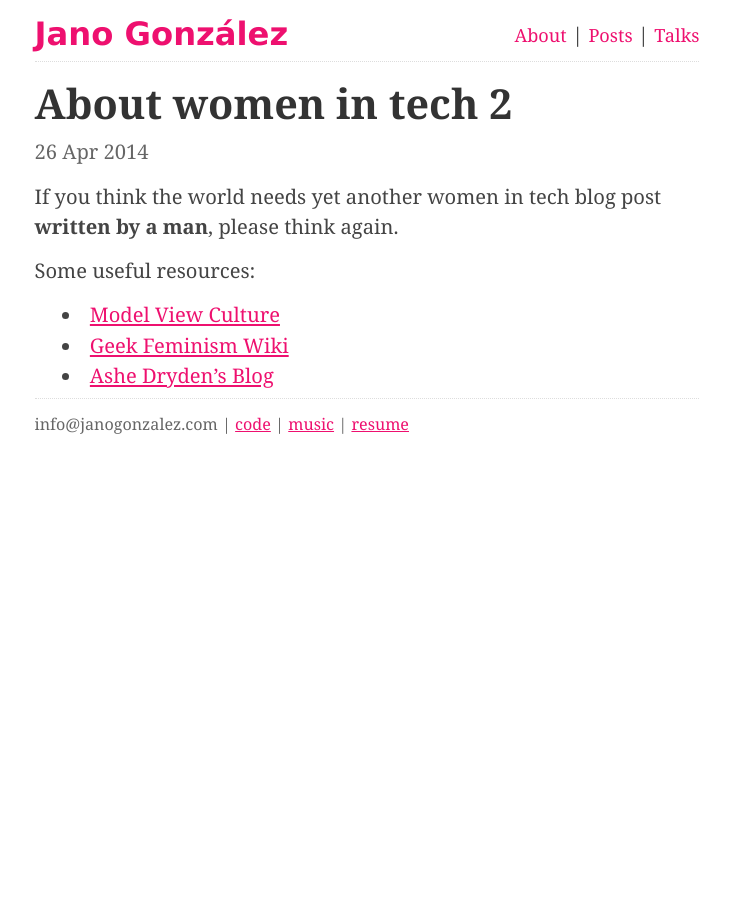
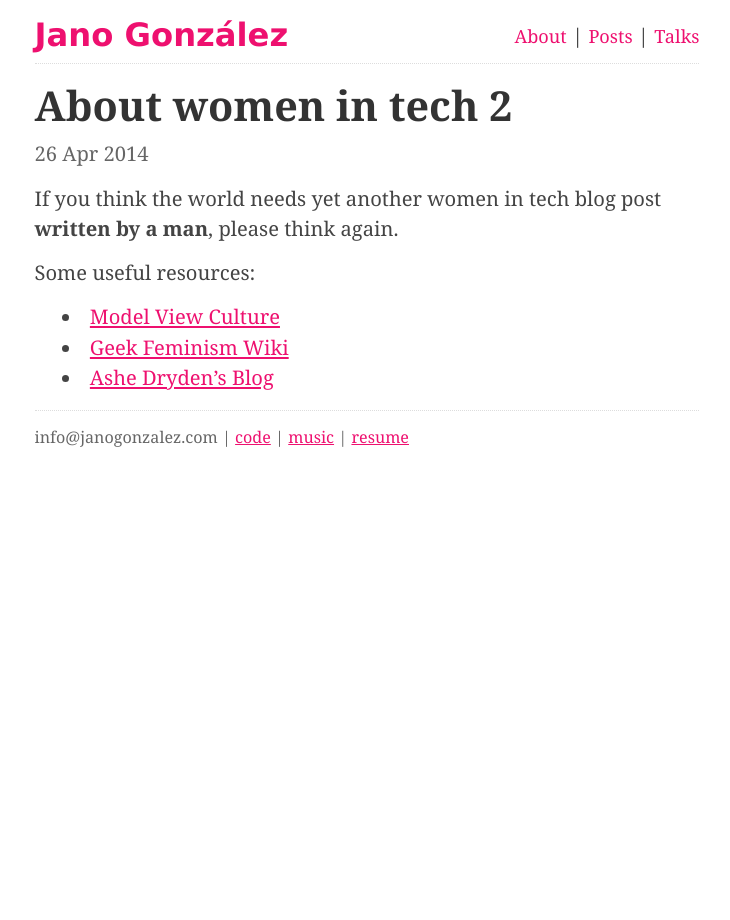
Before and after one commit to janogonzalez/janogonzalez.github.io, a Jekyll site: the page built from _posts/2014-04-26-about-women-in-tech-2.markdown, in a window 1280 px wide. Shown: the whole page, without its empty margins (273-1003 px from the left). Built offline with Jekyll 4.4.1, drawn with Linux system fonts in a browser that asks for light colours.

Commit message:
Update styles

```diff
--- a/_layouts/post.html
+++ b/_layouts/post.html
@@ -1,8 +1,6 @@
 ---
 layout: default
 ---
-<div id="post">
-  <h1>{{ page.title }}</h1>
-  <p class="meta">{{ page.date | date_to_string }}</p>
-  {{ content }}
-</div>
+<h1>{{ page.title }}</h1>
+<p class="meta">{{ page.date | date_to_string }}</p>
+{{ content }}
--- a/css/main.css
+++ b/css/main.css
@@ -40,16 +40,17 @@
   width: 95%;
   max-width: 33em;
   margin: 1em auto 1em;
-  line-height: 1.4em;
-}
-
-.site li {
   line-height: 1.5em;
 }
 
 ul {
   list-style-position: inside;
 }
+
+ul, ol {
+  margin-left: 1.35em;
+}
+
 
 ul p {
   margin: 0;
@@ -65,11 +66,6 @@
 header span a {
   font-weight: bold;
   text-decoration: none;
-}
-
-header span a.extra {
-  margin-left: 1em;
-  color: #888;
 }
 
 header span a:hover {
@@ -97,8 +93,9 @@
   text-decoration: none;
 }
 
-.site .meta {
+.meta {
   color: #666;
+  margin: 0;
 }
 
 footer {
@@ -111,73 +108,61 @@
 
 /* Posts */
 
-#post {
-  padding-top: 0.5em;
+#main {
+  padding: 0.5em 0;
 }
 
-#post h1, #main h1 {
+h1 {
   font-size: 205%;
   margin-bottom: 0.3em;
   line-height: 1em;
 }
 
-#post h2, #main h2 {
+h2 {
   font-size: 165%;
   margin: 0.7em 0 0.5em 0;
   line-height: 1em;
 }
 
-#post h3 {
+h3 {
   font-size: 145%;
   margin-bottom: 0.3em;
   line-height: 1em;
 }
 
-#post p {
-  line-height: 1.5em;
+/* Code */
+
+pre {
+  border: 1px solid #ddd;
+  background-color: #eef;
+  padding: 0.4em;
+  line-height: 1.1em;
 }
 
-#post .meta {
-  margin: 0;
-}
-
-/* Standard */
-
-#post pre {
-  border: 1px solid #ddd;
-  background-color: #eef;
-  padding: 0 .4em;
-}
-
-#post ul, #post ol {
-  margin-left: 1.35em;
-}
-
-#post code {
+code {
   border: 1px solid #ddd;
   background-color: #eef;
   padding: 0 .2em;
 }
 
-#post pre code {
+pre code {
   border: none;
 }
 
 /* Terminal */
 
-#post pre.terminal {
+pre.terminal {
   border: 1px solid #000;
   background-color: #444;
   color: #FFF;
 }
 
-#post pre.terminal code {
+pre.terminal code {
   background-color: #333;
 }
 
 /* Syntax highlighting */
 
-.highlight  { background: #ffffff; }
 .highlight .c { color: #999988; font-style: italic } /* Comment */
 .highlight .err { color: #a61717; background-color: #e3d2d2 } /* Error */
 .highlight .k { font-weight: bold } /* Keyword */
```
